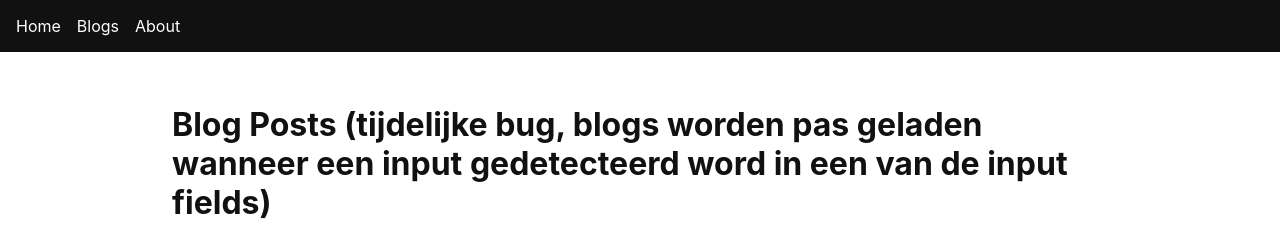
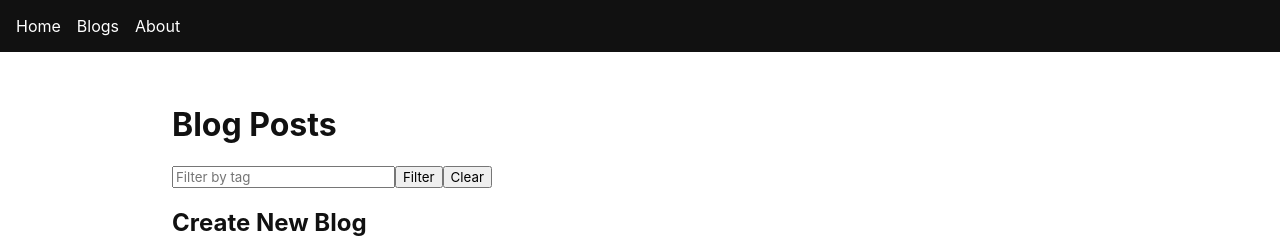
Before and after one commit to Fullpower79/blog-client, an Angular app: page /blogs in a window 1280 px wide. Shown: the top 242 px of the page. Built offline with nearby package versions, Linux system fonts and the light colour scheme; no server answers.

Commit message:
aanpassing aan blog page, hopelijk is de bug gefixed

```diff
--- a/src/app/pages/blog/blog.component.ts
+++ b/src/app/pages/blog/blog.component.ts
@@ -1,4 +1,4 @@
-import { Component, OnInit } from '@angular/core';
+import { Component, OnInit, ChangeDetectorRef } from '@angular/core';
 import { CommonModule } from '@angular/common';
 import { BlogService } from '../../services/blog.service';
 import { Blog } from '../../models/blog.model';
@@ -16,7 +16,7 @@ export class BlogComponent implements OnInit {
   blogs: Blog[] = [];
   tagFilter = '';
 
-  constructor(private blogService: BlogService) {}
+  constructor(private blogService: BlogService, private cdr: ChangeDetectorRef) {}
 
   ngOnInit(): void {
     this.loadBlogs();
@@ -24,7 +24,10 @@ export class BlogComponent implements OnInit {
 
   loadBlogs(): void {
     this.blogService.getBlogs(this.tagFilter).subscribe({
-      next: data => this.blogs = data,
+      next: data => {
+        this.blogs = data;
+        this.cdr.detectChanges();
+      },
       error: err => console.error('Error loading blogs', err)
     });
   }
--- a/src/app/pages/blog/blog.html
+++ b/src/app/pages/blog/blog.html
@@ -1,4 +1,4 @@
-<h1>Blog Posts (tijdelijke bug, blogs worden pas geladen wanneer een input gedetecteerd word in een van de input fields)</h1>
+<h1>Blog Posts</h1>
 
 <div class="filter">
     <input placeholder="Filter by tag" [(ngModel)]="tagFilter" (input)="loadBlogs()" />
```
